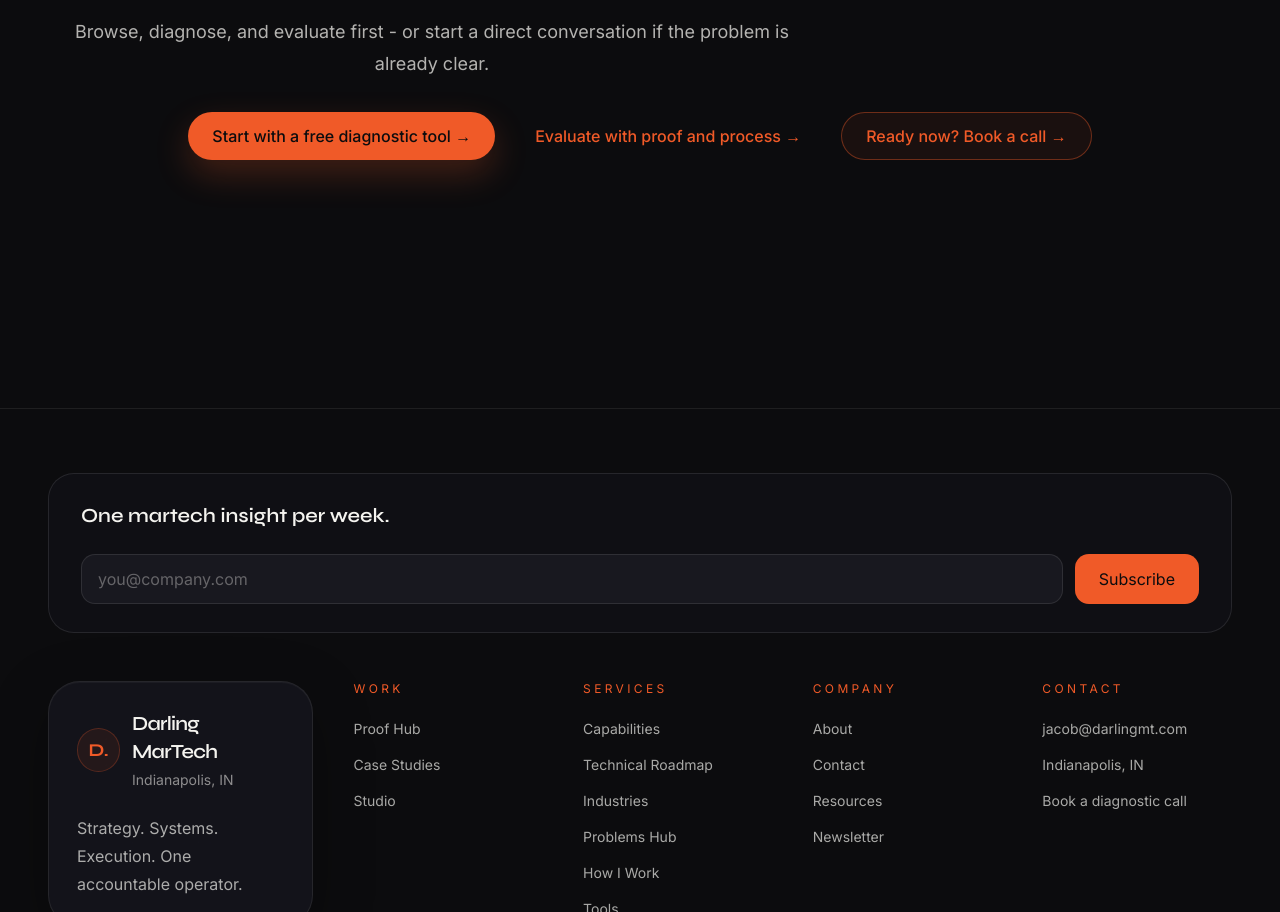
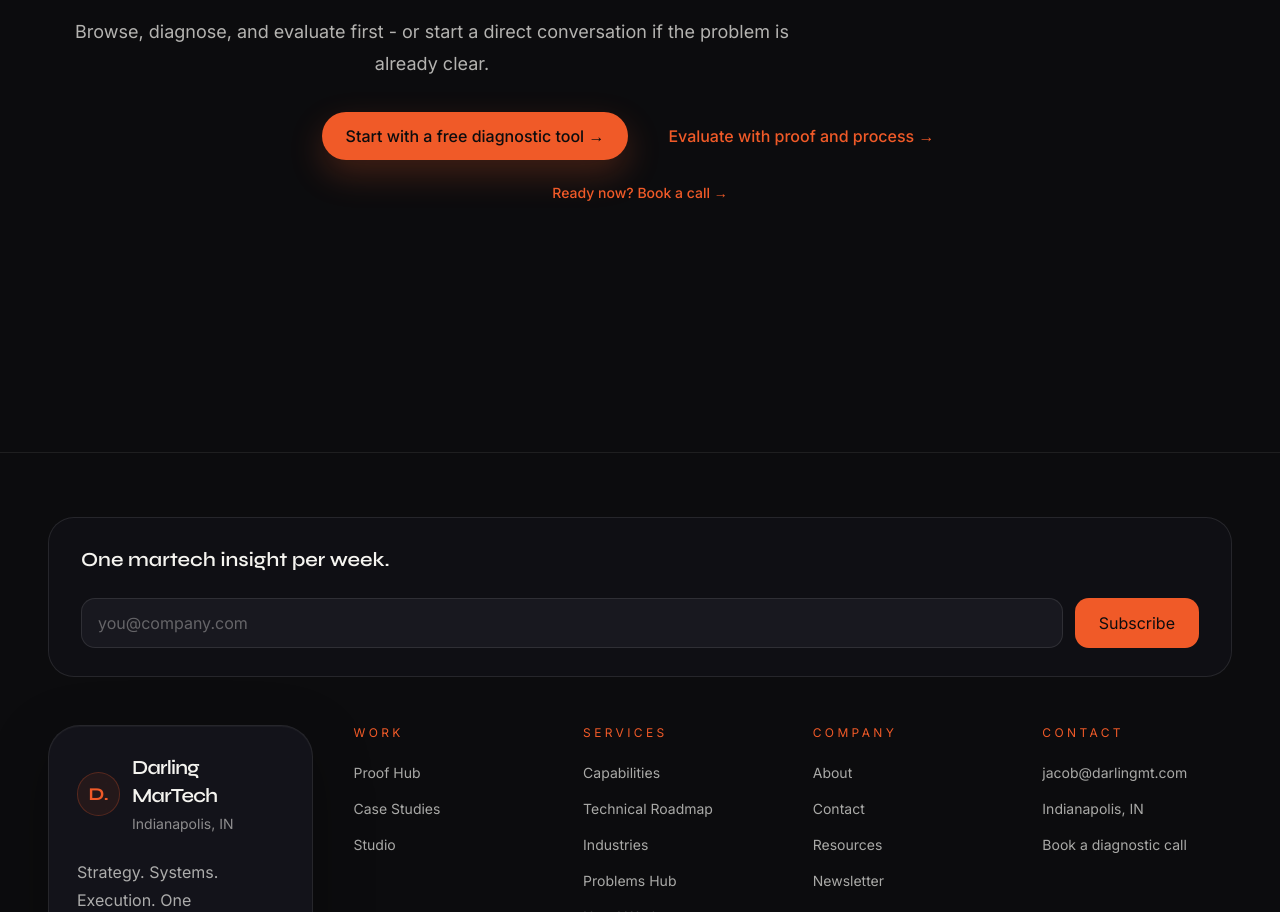
Before and after one commit to DarlingMarketingandTech/darling-martech-v2, a Next.js app: page / in a window 1280 px wide. Shown: the part 10174-11086 px from the top of the page. Built offline with nearby package versions, Linux system fonts and the light colour scheme; no server answers.

Commit message:
Refine homepage CTAs and buyer-path messaging

```diff
--- a/src/app/page.tsx
+++ b/src/app/page.tsx
@@ -1,3 +1,4 @@
+import Link from "next/link";
 import { SiteShell } from "@/components/layout/site-shell";
 import { BandSection } from "@/components/layout/BandSection";
 import { SectionWrapper } from "@/components/layout/SectionWrapper";
@@ -196,9 +197,14 @@
             <Button href={homepageData.closingCta.secondaryCta.href} variant="ghost" size="lg">
               {homepageData.closingCta.secondaryCta.label}
             </Button>
-            <Button href={homepageData.closingCta.tertiaryCta.href} variant="secondary" size="lg">
-              {homepageData.closingCta.tertiaryCta.label}
-            </Button>
+          </div>
+          <div className="mt-5">
+            <Link
+              href={homepageData.closingCta.readyLink.href}
+              className="text-sm font-medium text-[#F05A28] transition-colors hover:text-[#ff6d40]"
+            >
+              {homepageData.closingCta.readyLink.label}
+            </Link>
           </div>
         </SectionReveal>
       </SectionWrapper>
--- a/src/data/homepage.ts
+++ b/src/data/homepage.ts
@@ -4,7 +4,7 @@
 export const homepageMeta: PageMeta = {
   title: "Revenue Systems, AI Automation & Custom Build",
   description:
-    "Darling MarTech bridges marketing strategy, AI-enabled automation, and custom technical infrastructure for growth-stage businesses with complex stacks. One accountable operator builds, integrates, and runs the full system.",
+    "Darling MarTech builds and runs connected growth systems — from first-working foundations to complex stack repairs. One accountable operator diagnoses the bottleneck, integrates the tools, and makes the system measurable.",
   canonicalUrl: "https://darlingmartech.com",
 };
 
@@ -197,6 +197,6 @@
     body: "Browse, diagnose, and evaluate first - or start a direct conversation if the problem is already clear.",
     primaryCta: { label: "Start with a free diagnostic tool →", href: "/tools" },
     secondaryCta: { label: "Evaluate with proof and process →", href: "/proof" },
-    tertiaryCta: { label: "Ready now? Book a call →", href: siteConfig.calComLink },
+    readyLink: { label: "Ready now? Book a call →", href: siteConfig.calComLink },
   },
 };
```
